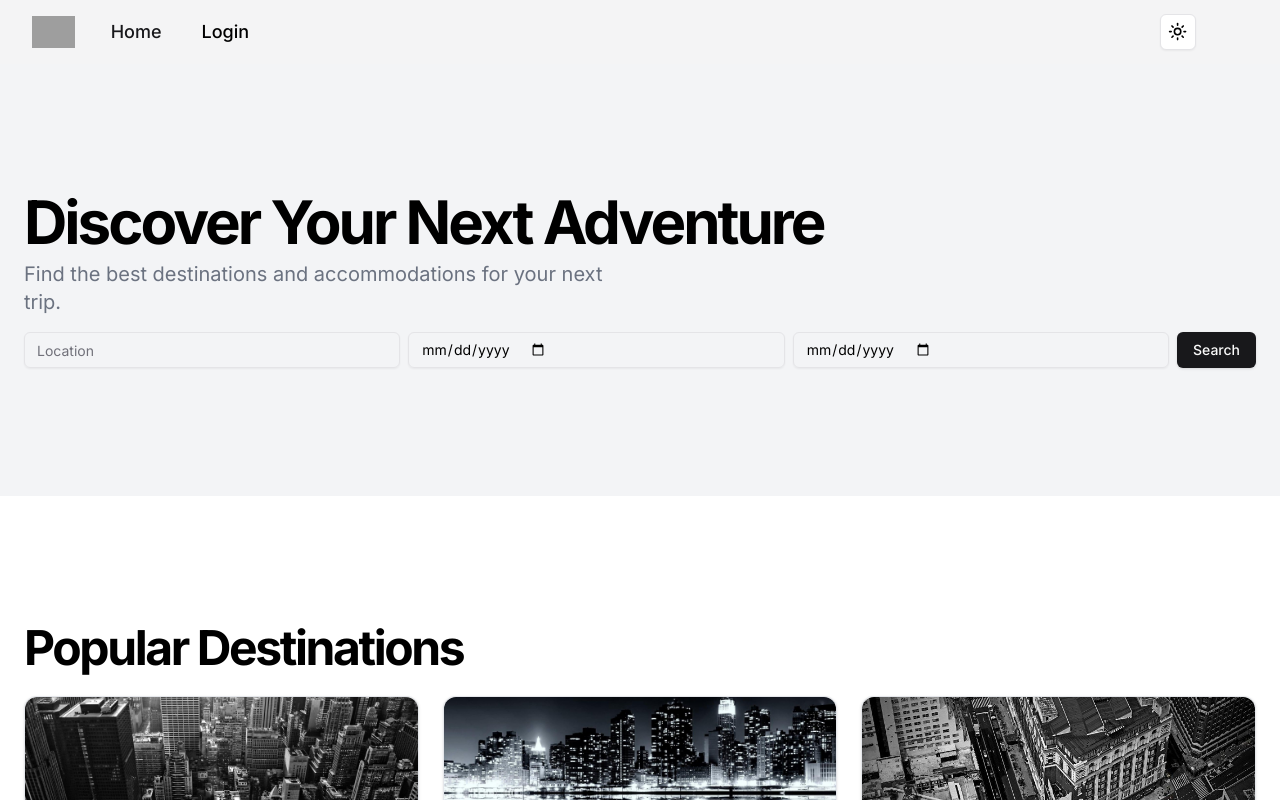
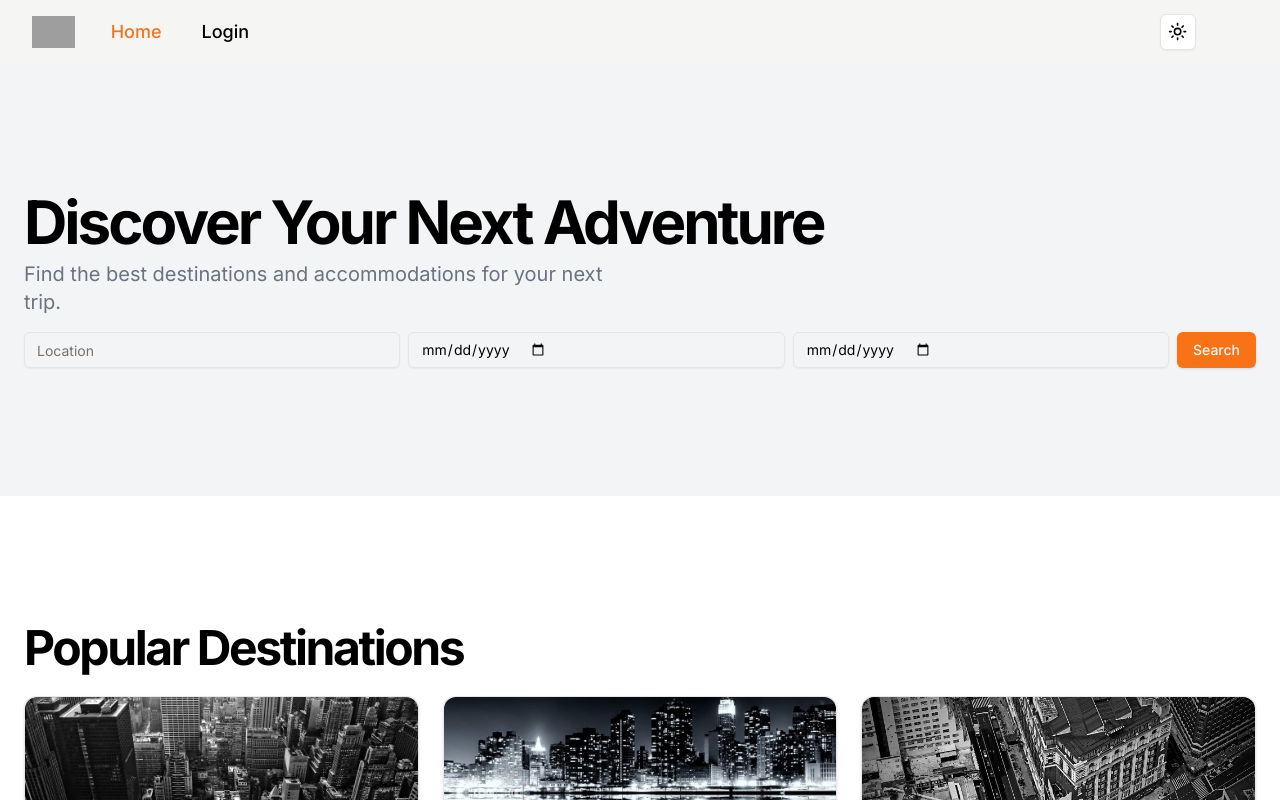
Before and after one commit to khaled-hamami/stage, a Next.js app: page / in a window 1280 px wide. Shown: the top 800 px of the page. Built offline with nearby package versions, Linux system fonts and the light colour scheme; no server answers; grey boxes are pictures that could not be loaded.

Commit message:
style: update theme

```diff
--- a/src/styles/globals.css
+++ b/src/styles/globals.css
@@ -5,47 +5,47 @@
 @layer base {
   :root {
     --background: 0 0% 100%;
-    --foreground: 240 10% 3.9%;
+    --foreground: 20 14.3% 4.1%;
     --card: 0 0% 100%;
-    --card-foreground: 240 10% 3.9%;
+    --card-foreground: 20 14.3% 4.1%;
     --popover: 0 0% 100%;
-    --popover-foreground: 240 10% 3.9%;
-    --primary: 240 5.9% 10%;
-    --primary-foreground: 0 0% 98%;
-    --secondary: 240 4.8% 95.9%;
-    --secondary-foreground: 240 5.9% 10%;
-    --muted: 240 4.8% 95.9%;
-    --muted-foreground: 240 3.8% 46.1%;
-    --accent: 240 4.8% 95.9%;
-    --accent-foreground: 240 5.9% 10%;
+    --popover-foreground: 20 14.3% 4.1%;
+    --primary: 24.6 95% 53.1%;
+    --primary-foreground: 60 9.1% 97.8%;
+    --secondary: 60 4.8% 95.9%;
+    --secondary-foreground: 24 9.8% 10%;
+    --muted: 60 4.8% 95.9%;
+    --muted-foreground: 25 5.3% 44.7%;
+    --accent: 60 4.8% 95.9%;
+    --accent-foreground: 24 9.8% 10%;
     --destructive: 0 84.2% 60.2%;
-    --destructive-foreground: 0 0% 98%;
-    --border: 240 5.9% 90%;
-    --input: 240 5.9% 90%;
-    --ring: 240 5.9% 10%;
+    --destructive-foreground: 60 9.1% 97.8%;
+    --border: 20 5.9% 90%;
+    --input: 20 5.9% 90%;
+    --ring: 24.6 95% 53.1%;
     --radius: 0.5rem;
   }
 
   .dark {
-    --background: 240 10% 3.9%;
-    --foreground: 0 0% 98%;
-    --card: 240 10% 3.9%;
-    --card-foreground: 0 0% 98%;
-    --popover: 240 10% 3.9%;
-    --popover-foreground: 0 0% 98%;
-    --primary: 0 0% 98%;
-    --primary-foreground: 240 5.9% 10%;
-    --secondary: 240 3.7% 15.9%;
-    --secondary-foreground: 0 0% 98%;
-    --muted: 240 3.7% 15.9%;
-    --muted-foreground: 240 5% 64.9%;
-    --accent: 240 3.7% 15.9%;
-    --accent-foreground: 0 0% 98%;
-    --destructive: 0 62.8% 30.6%;
-    --destructive-foreground: 0 0% 98%;
-    --border: 240 3.7% 15.9%;
-    --input: 240 3.7% 15.9%;
-    --ring: 240 4.9% 83.9%;
+    --background: 20 14.3% 4.1%;
+    --foreground: 60 9.1% 97.8%;
+    --card: 20 14.3% 4.1%;
+    --card-foreground: 60 9.1% 97.8%;
+    --popover: 20 14.3% 4.1%;
+    --popover-foreground: 60 9.1% 97.8%;
+    --primary: 20.5 90.2% 48.2%;
+    --primary-foreground: 60 9.1% 97.8%;
+    --secondary: 12 6.5% 15.1%;
+    --secondary-foreground: 60 9.1% 97.8%;
+    --muted: 12 6.5% 15.1%;
+    --muted-foreground: 24 5.4% 63.9%;
+    --accent: 12 6.5% 15.1%;
+    --accent-foreground: 60 9.1% 97.8%;
+    --destructive: 0 72.2% 50.6%;
+    --destructive-foreground: 60 9.1% 97.8%;
+    --border: 12 6.5% 15.1%;
+    --input: 12 6.5% 15.1%;
+    --ring: 20.5 90.2% 48.2%;
   }
 }
 
```
